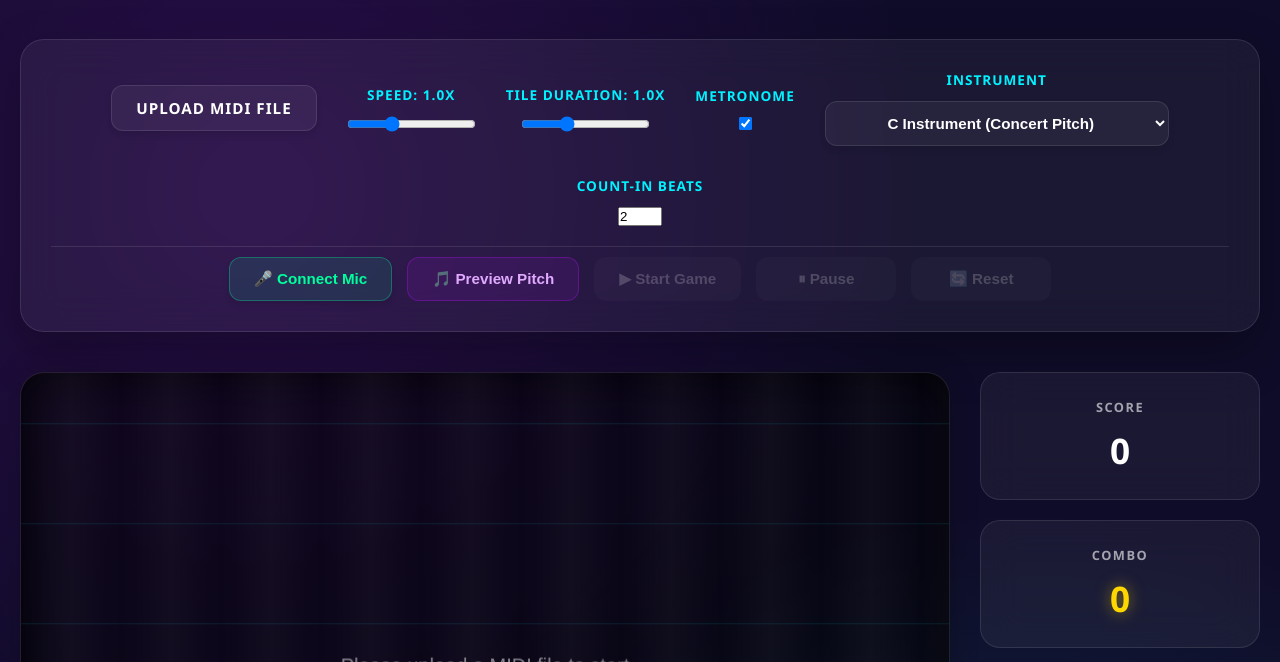
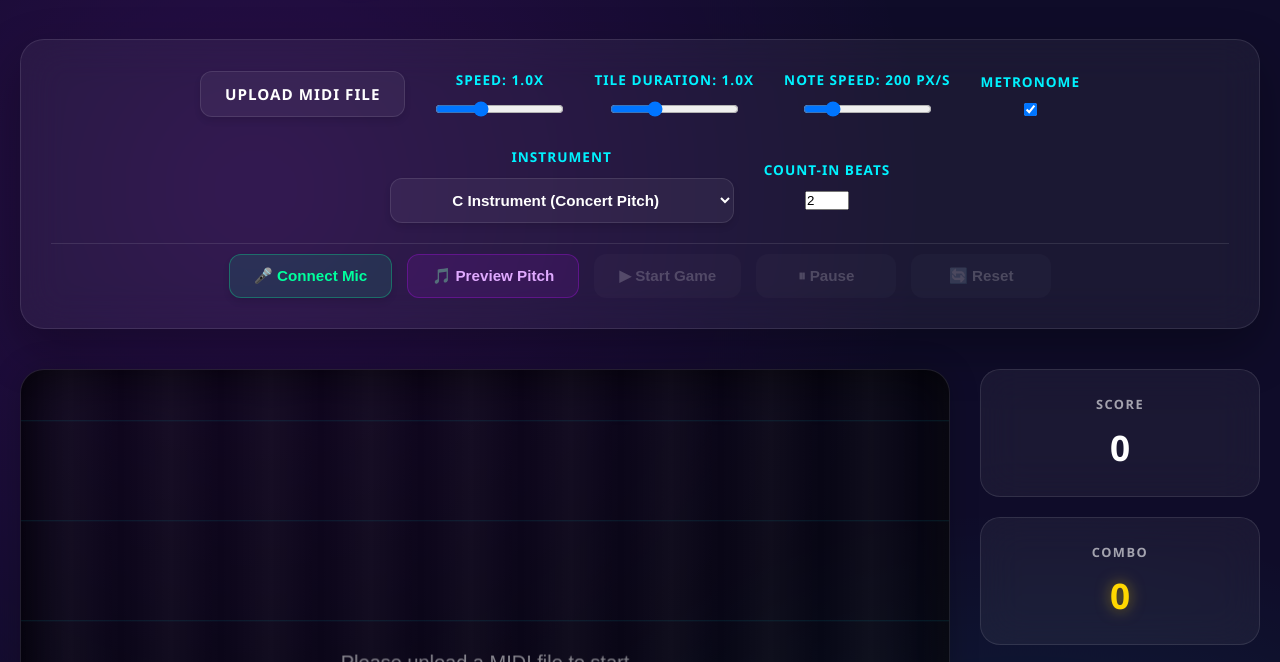
Before and after one commit to maxchanhi/instrument-tiles, a website: page index.html in a window 1280 px wide. Shown: the part 138-800 px from the top of the page. Drawn offline with Linux system fonts and the light colour scheme; no server answers.

Commit message:
Add note speed slider control
- Added slider to adjust note falling speed (100-600 px/s, default 200)
- Note speed changes recalculates tile positions like duration control
- UI matches existing speed and duration sliders for consistency

```diff
--- a/game.js
+++ b/game.js
@@ -124,6 +124,24 @@ class InstrumentTilesGame {
                 this.render();
             }
         });
+
+        // Note speed control
+        const noteSpeedControl = document.getElementById('note-speed-control');
+        if (noteSpeedControl) {
+            // Initialize noteSpeed from slider value
+            this.noteSpeed = parseInt(noteSpeedControl.value);
+            document.getElementById('note-speed-value').textContent = this.noteSpeed;
+
+            noteSpeedControl.addEventListener('input', (e) => {
+                this.noteSpeed = parseInt(e.target.value);
+                document.getElementById('note-speed-value').textContent = this.noteSpeed;
+                // Recalculate note positions with new note speed
+                if (this.midiData) {
+                    this.parseMidiData();
+                    this.render();
+                }
+            });
+        }
 
         const metronomeToggle = document.getElementById('metronome-toggle');
         if (metronomeToggle) {
--- a/index.html
+++ b/index.html
@@ -29,6 +29,11 @@
                 <div class="control-group">
                     <label for="duration-control">Tile Duration: <span id="duration-value">1.0</span>x</label>
                     <input type="range" id="duration-control" min="0.5" max="2.0" step="0.1" value="1.0">
+                </div>
+
+                <div class="control-group">
+                    <label for="note-speed-control">Note Speed: <span id="note-speed-value">200</span> px/s</label>
+                    <input type="range" id="note-speed-control" min="100" max="600" step="10" value="200">
                 </div>
 
                 <div class="control-group">
```
